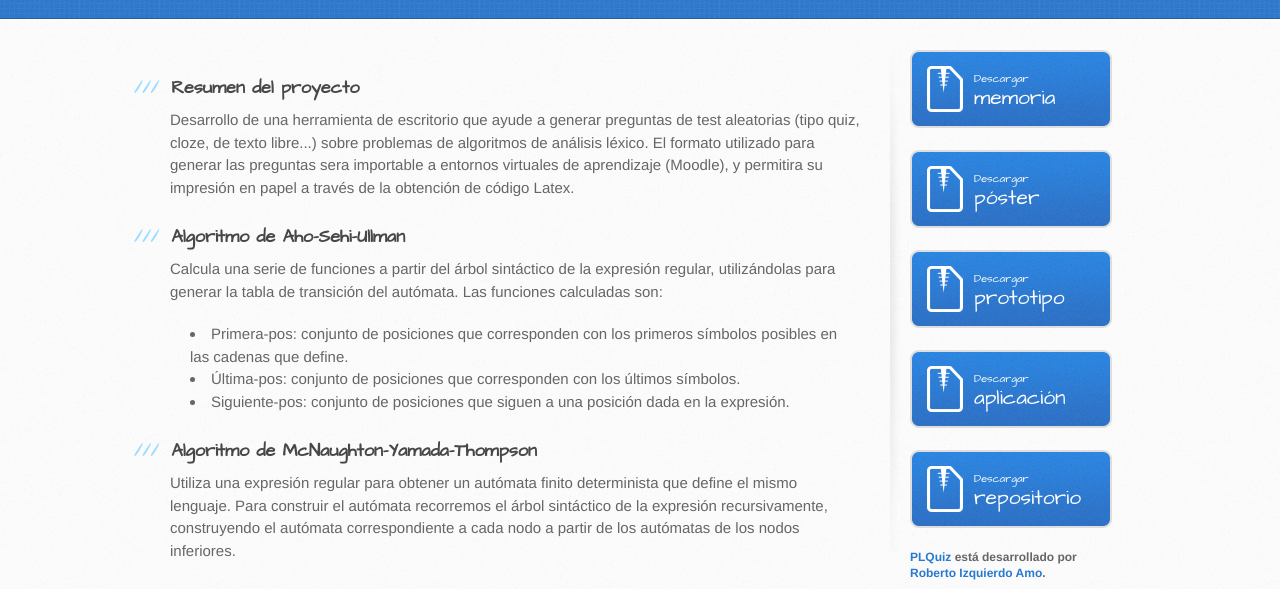
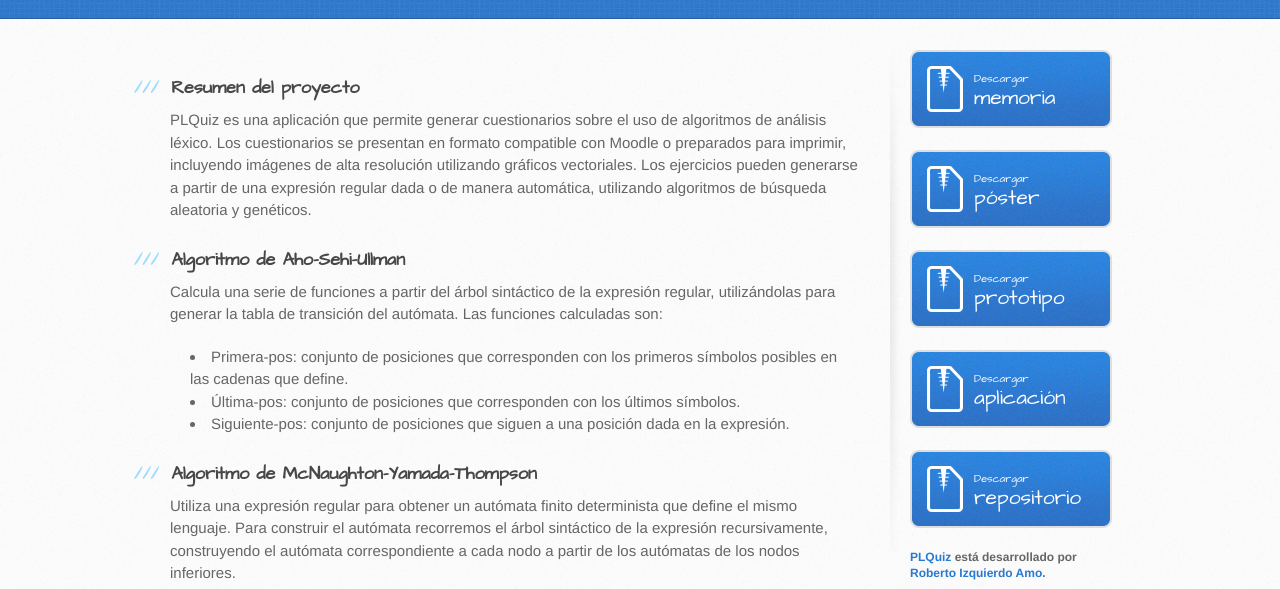
Before and after one commit to RobertoIA/PLQuiz, a plain HTML site: page index.html in a window 1280 px wide. Shown: the part 182-771 px from the top of the page. Drawn offline with Linux system fonts and the light colour scheme.

Commit message:
Últimos retoques.

```diff
--- a/index.html
+++ b/index.html
@@ -21,7 +21,7 @@
       <div class="inner">
         <h1>PLQuiz</h1>
         <h2>Trabajo fin de grado - Ingeniería Informática</h2>
-        <a href="https://github.com/RobertoIA/PLQuiz" class="button"><small>Ver proyecto en</small>GitHub</a>
+        <a href="https://github.com/RobertoIA/PLQuiz" class="button"><small>Ver proyecto en </small>GitHub</a>
       </div>
     </header>
 
@@ -31,8 +31,9 @@
           <h3>
 <a name="resumen-del-proyecto" class="anchor" href="#resumen-del-proyecto"><span class="octicon octicon-link"></span></a>Resumen del proyecto</h3>
 
-<p>Desarrollo de una herramienta de escritorio que ayude a generar preguntas de test aleatorias (tipo quiz, cloze, de texto libre...) sobre problemas de algoritmos de análisis léxico. El formato utilizado para generar
-las preguntas sera importable a entornos virtuales de aprendizaje (Moodle), y permitira su impresión en papel a través de la obtención de código Latex.</p>
+<p>PLQuiz es una aplicación que permite generar cuestionarios sobre el uso de algoritmos de análisis léxico.
+Los cuestionarios se presentan en formato compatible con Moodle o preparados para imprimir, incluyendo imágenes de alta resolución utilizando gráficos vectoriales.
+Los ejercicios pueden generarse a partir de una expresión regular dada o de manera automática, utilizando algoritmos de búsqueda aleatoria y genéticos.</p>
 
 <h3>
 <a name="algoritmo-de-aho-sehi-ullman" class="anchor" href="#algoritmo-de-aho-sehi-ullman"><span class="octicon octicon-link"></span></a>Algoritmo de Aho-Sehi-Ullman</h3>
```
